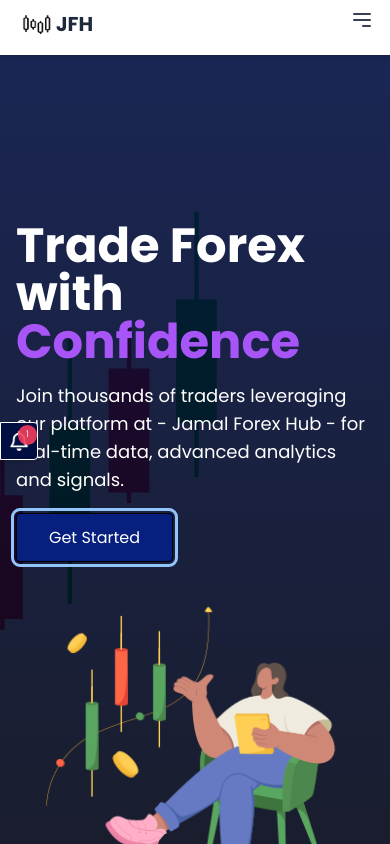
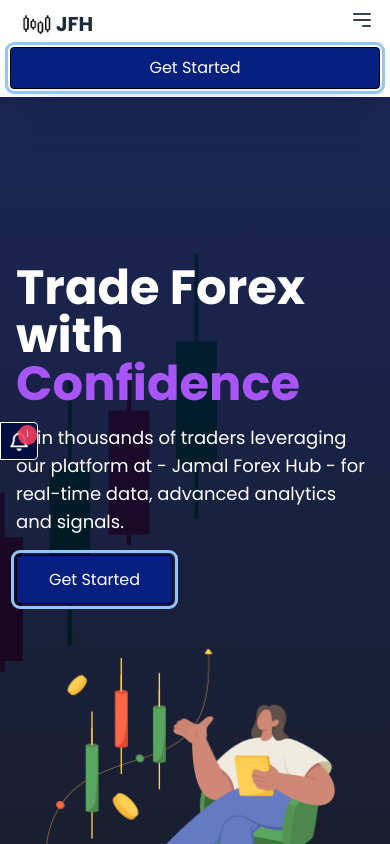
Before and after one commit to Nkemakolamuko/jamal-forex-hub-latest, a React (Vite) app: page / in a window 390 px wide. Shown: the top 844 px of the page. Built offline with nearby package versions, Linux system fonts and the light colour scheme.

Commit message:
Add back the CTA button to nav --

```diff
--- a/src/pages/Header.jsx
+++ b/src/pages/Header.jsx
@@ -166,6 +166,16 @@
           </motion.a>
         </AnimatePresence>
       </div>
+      <motion.a
+        href="#signup"
+        onClick={openForm}
+        className="text-white  bg-[#071F7E] hover:bg-[#031663] outline border border-black outline-offset-2 outline-blue-300 hover:outline-blue-500 px-4 py-2 block md:hidden text-center shadow-2xl w-[95%] mx-auto rounded"
+        initial={{ opacity: 0, x: 50 }}
+        animate={isInView ? { opacity: 1, x: 0 } : {}}
+        transition={{ duration: 0.5 }}
+      >
+        Get Started
+      </motion.a>
     </motion.header>
   );
 };
```
